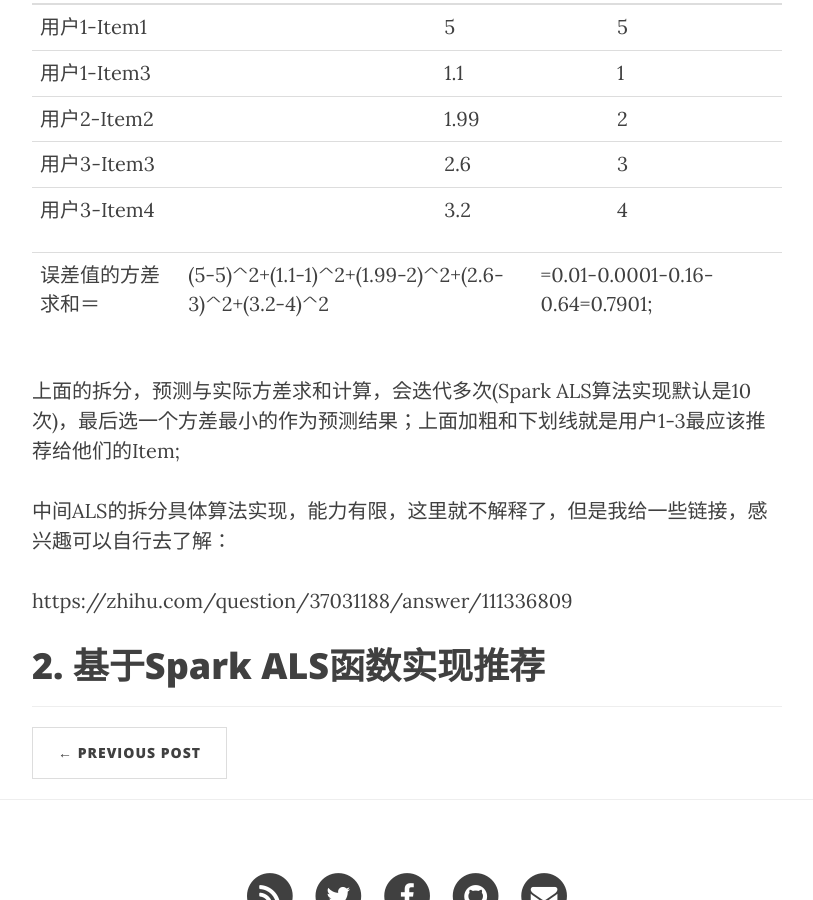
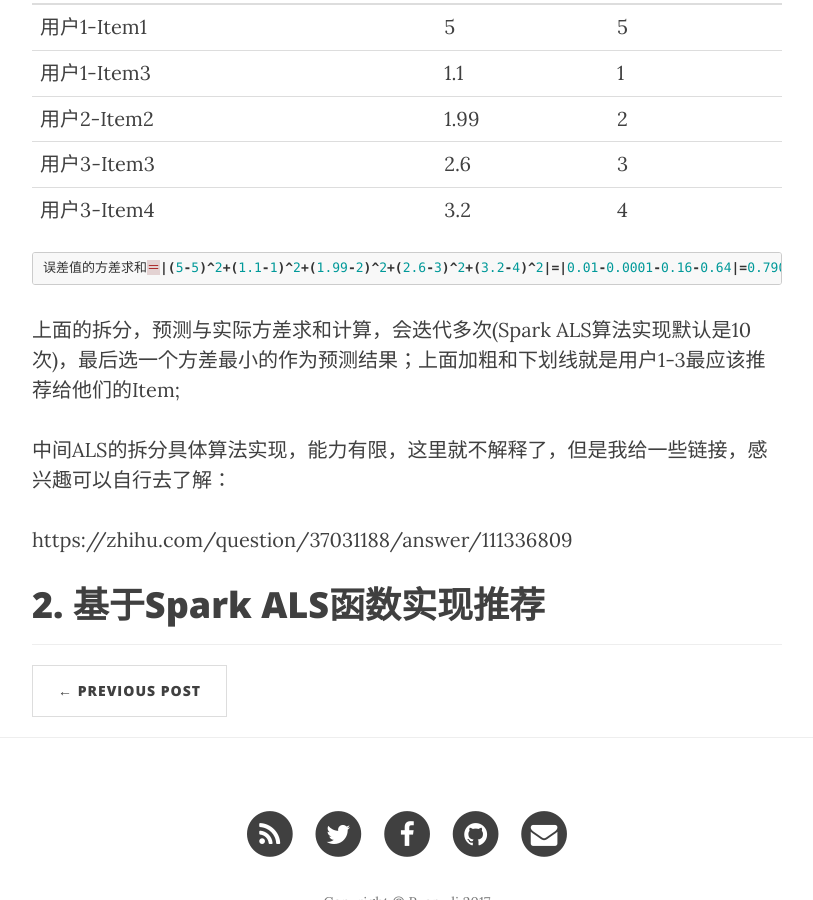
Before and after one commit to ryanwli/ryanwli.github.io, a Jekyll site: the page built from _posts/2017-04-19-spark-als.md, in a window 1280 px wide and 900 px high, scrolled down 2589 px. Shown: the whole window, without its empty margins (233-1046 px from the left). Built offline with Jekyll 4.4.1, drawn with Linux system fonts in a browser that asks for light colours; nearby versions of some CDN libraries.

Commit message:
add spark als article

````diff
--- a/_posts/2017-04-19-spark-als.md
+++ b/_posts/2017-04-19-spark-als.md
@@ -63,7 +63,9 @@ ALS拆分后，再进行相乘得到的预测值：
 | 用户3-Item3 | 2.6  | 3    |
 | 用户3-Item4 | 3.2  | 4    |
 
-误差值的方差求和＝|(5-5)^2+(1.1-1)^2+(1.99-2)^2+(2.6-3)^2+(3.2-4)^2|=0.01-0.0001-0.16-0.64=0.7901;
+```java
+误差值的方差求和＝|(5-5)^2+(1.1-1)^2+(1.99-2)^2+(2.6-3)^2+(3.2-4)^2|=|0.01-0.0001-0.16-0.64|=0.7901;
+```
 
 上面的拆分，预测与实际方差求和计算，会迭代多次(Spark ALS算法实现默认是10次)，最后选一个方差最小的作为预测结果；上面加粗和下划线就是用户1-3最应该推荐给他们的Item;
 
````
